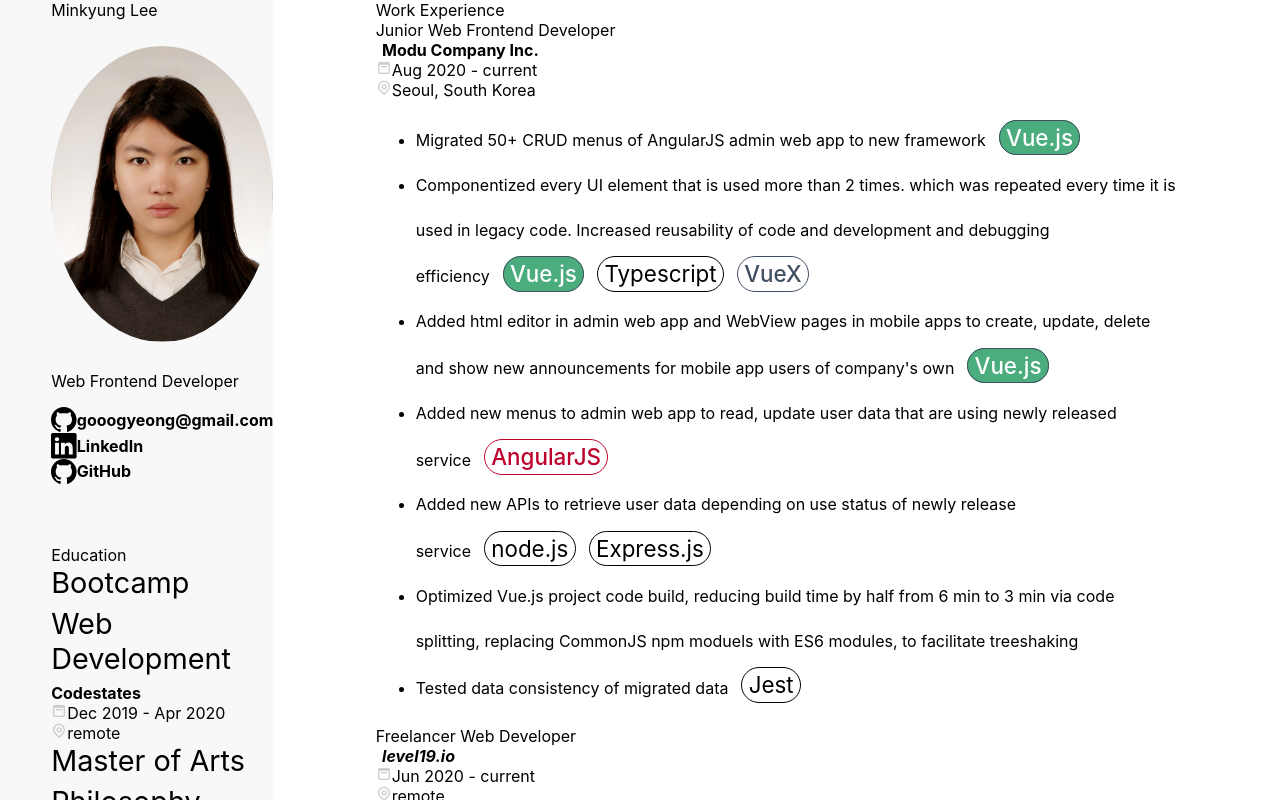
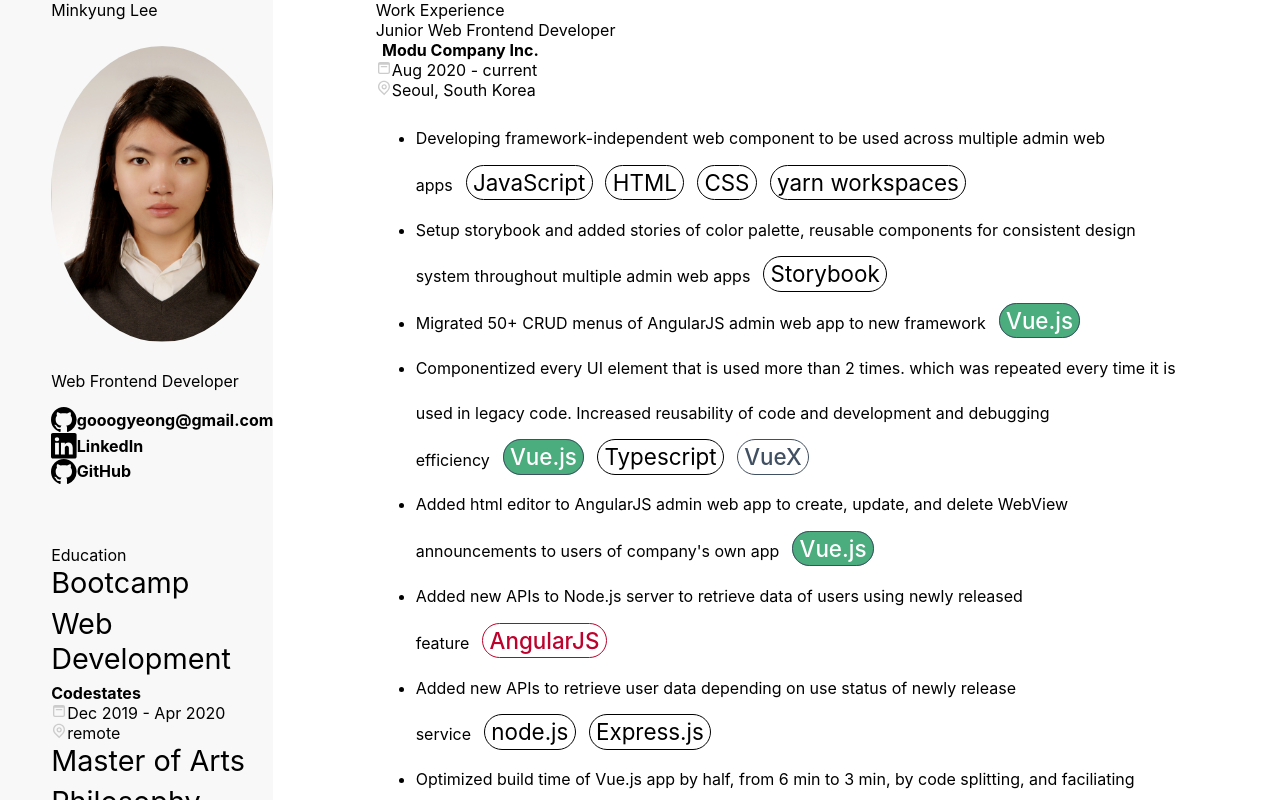
Before and after one commit to gooogyeong/project-resume, a Next.js app: page / in a window 1280 px wide. Shown: the top 800 px of the page. Built offline with nearby package versions, Linux system fonts and the light colour scheme.

Commit message:
feature: updated work experiences, fix: changed VanillaJS -> JavScript, removed notion from skill

```diff
--- a/components/Skill.jsx
+++ b/components/Skill.jsx
@@ -2,7 +2,7 @@
 import Pill from './Pill'
 
 const Skill = () => {
-  const stacks = ['Vue.js', 'React.js', 'Vanilla JS', 'Git', 'Notion', 'Firebase']
+  const stacks = ['Vue.js', 'React.js', 'JavaScript', 'Git', 'Firebase']
   return (
     <StyledSkill>
       <div className="title">Skills</div>
--- a/components/work-experience/index.jsx
+++ b/components/work-experience/index.jsx
@@ -14,6 +14,14 @@
       location: 'Seoul, South Korea',
       responsibilities: [
         {
+          desc: 'Developing framework-independent web component to be used across multiple admin web apps',
+          stacks: ['JavaScript', 'HTML', 'CSS', 'yarn workspaces']
+        },
+        {
+          desc: 'Setup storybook and added stories of color palette, reusable components for consistent design system throughout multiple admin web apps',
+          stacks: ['Storybook']
+        },
+        {
           desc: 'Migrated 50+ CRUD menus of AngularJS admin web app to new framework',
           stacks: ['Vue.js']
         },
@@ -22,11 +30,11 @@
           stacks: ['Vue.js', 'Typescript', 'VueX']
         },
         {
-          desc: 'Added html editor in admin web app and WebView pages in mobile apps to create, update, delete and show new announcements for mobile app users of company\'s own',
+          desc: 'Added html editor to AngularJS admin web app to create, update, and delete WebView announcements to users of company\'s own app',
           stacks: ['Vue.js']
         },
         {
-          desc: 'Added new menus to admin web app to read, update user data that are using newly released service',
+          desc: 'Added new APIs to Node.js server to retrieve data of users using newly released feature',
           stacks: ['AngularJS']
         },
         {
@@ -34,11 +42,11 @@
           stacks: ['node.js', 'Express.js']
         },
         {
-          desc: 'Optimized Vue.js project code build, reducing build time by half from 6 min to 3 min via code splitting, replacing CommonJS npm moduels with ES6 modules, to facilitate treeshaking',
+          desc: 'Optimized build time of Vue.js app by half, from 6 min to 3 min, by code splitting, and faciliating treeshaking via replacing CommonJS npm modules with ES6 modules',
           stacks: []
         },
         {
-          desc: 'Tested data consistency of migrated data',
+          desc: 'Added test cases with Jest to test data consistency of migrated data',
           stacks: ['Jest']
         }
       ]
@@ -46,10 +54,11 @@
     {
       jobTitle: 'Freelancer Web Developer',
       company: { name: 'level19.io', href: 'https://level19.io' },
-      date: 'Jun 2020 - current',
+      date: 'Jun 2022 - Aug 2022',
       location: 'remote',
       responsibilities: [
-        { desc: 'Developing UI/UX of a corporate landing page', stacks: ['HTML', 'CSS', 'Vanilla JS'] },
+        { desc: 'Developed reusable, framework-independent web component', stacks: ['HTML', 'CSS', 'JavaScript'] },
+        { desc: 'Developed 3D animation', stacks: ['three.js'] },
         { desc: 'Hosting', stacks: ['AWS S3', 'AWS CloudFront', 'AWS Route 53', 'GoDaddy domain'] }
       ]
     },
```
Also changed, not shown: 1 other file (tests, documents, lock files or other folders).
